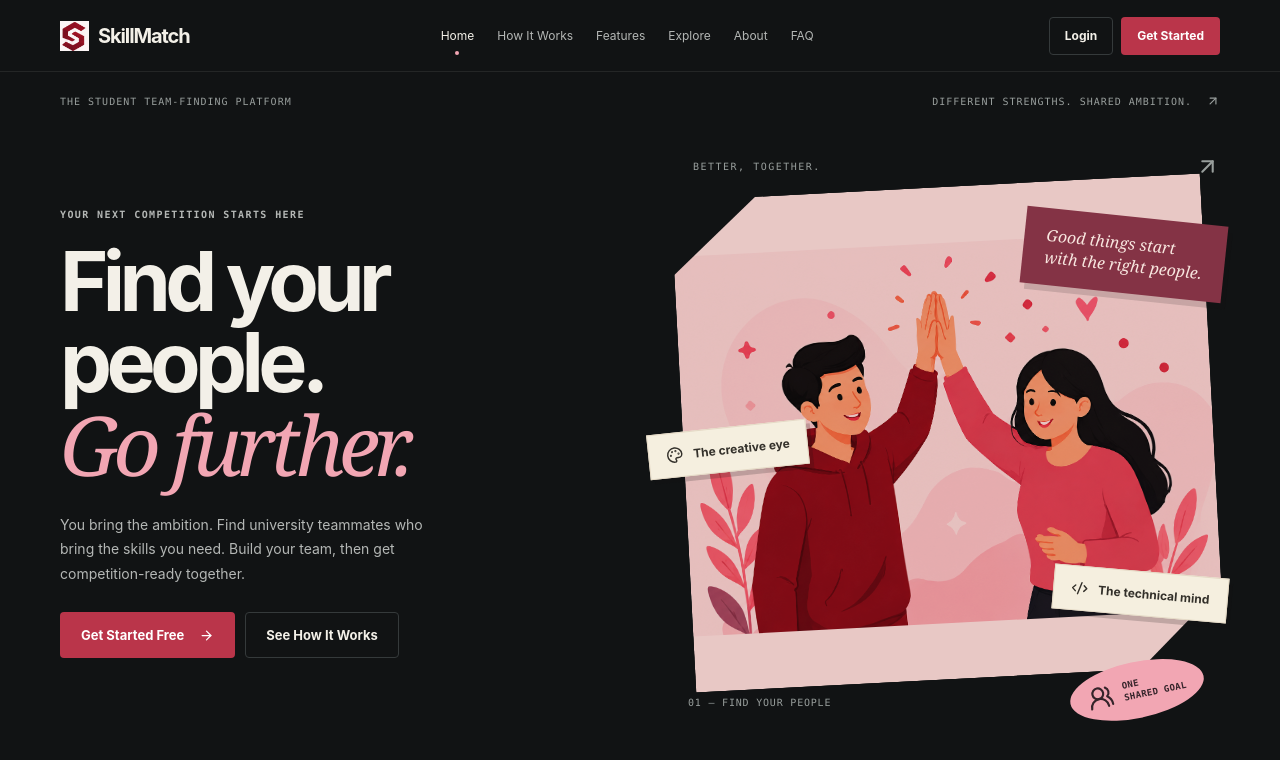
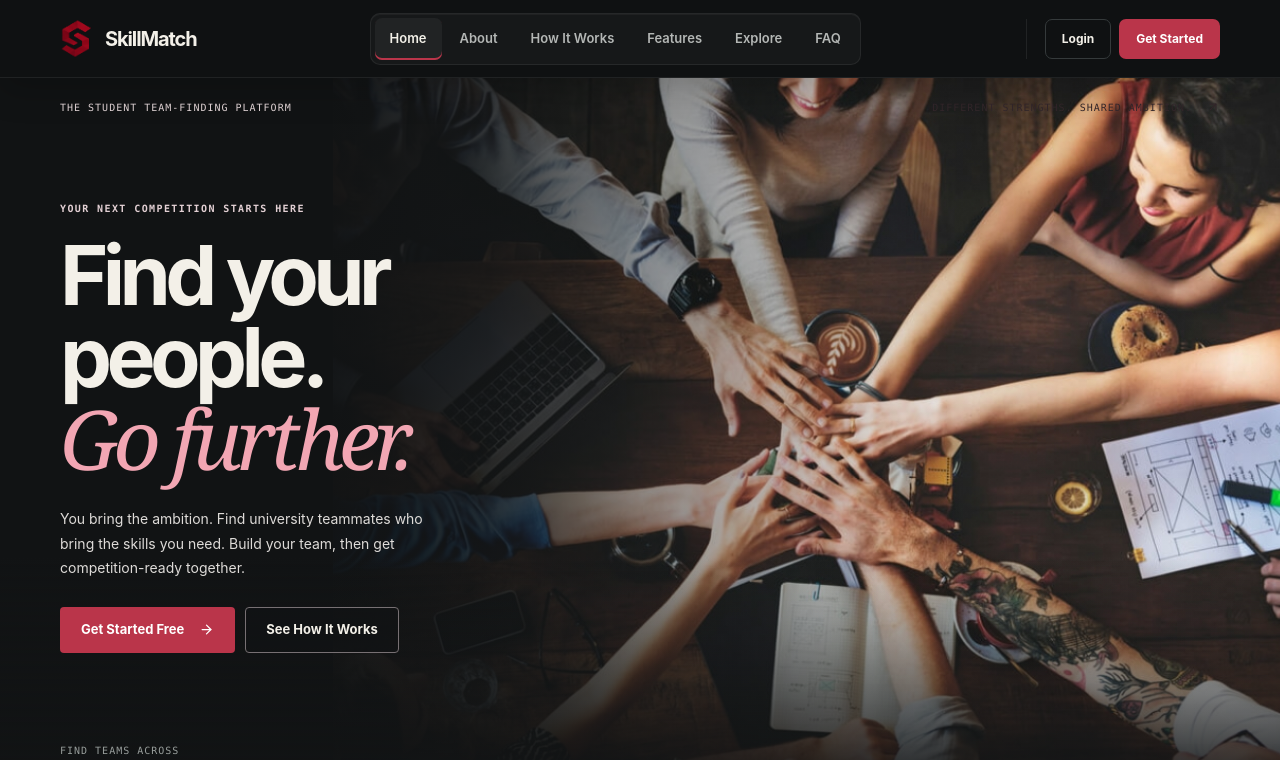
Before and after one commit to noval110/skillmatch, a React (Vite) app in the folder frontend/: page / in a window 1280 px wide. Shown: the top 760 px of the page. Built offline with nearby package versions, Linux system fonts and the light colour scheme; no server answers.

Commit message:
feat: update landing page design

```diff
--- a/frontend/index.html
+++ b/frontend/index.html
@@ -2,7 +2,7 @@
 <html lang="en">
   <head>
     <meta charset="UTF-8" />
-    <link rel="icon" type="image/png" href="/src/assets/branding/skillmatch-logo.png" />
+    <link rel="icon" type="image/png" href="/src/assets/branding/skillmatch-logo-transparent.png" />
     <meta name="viewport" content="width=device-width, initial-scale=1.0" />
     <meta name="description" content="SkillMatch membantu kamu menemukan rekan tim untuk kompetisi apa pun berdasarkan skill, role, minat, dan tingkat kecocokan." />
     <meta name="theme-color" content="#7A1E2C" />
--- /dev/null
+++ b/frontend/src/components/landing/HeroIllustration.jsx
@@ -0,0 +1,11 @@
+import teamworkHero from '../../assets/illustrations/teamwork-hero.jpeg'
+
+import './hero-illustration.css'
+
+export default function HeroIllustration() {
+  return (
+    <div className="hero-illustration" aria-hidden="true">
+      <img src={teamworkHero} alt="" />
+    </div>
+  )
+}
--- a/frontend/src/components/landing/LandingNavbar.jsx
+++ b/frontend/src/components/landing/LandingNavbar.jsx
@@ -5,14 +5,14 @@ import {
 } from 'react'
 import { Link } from 'react-router-dom'
 
-import logo from '../../assets/branding/skillmatch-logo.png'
+import logo from '../../assets/branding/skillmatch-logo-transparent.png'
 
 const links = [
   ['home', 'Home'],
+  ['about', 'About'],
   ['how-it-works', 'How It Works'],
   ['features', 'Features'],
   ['explore', 'Explore'],
-  ['about', 'About'],
   ['faq', 'FAQ'],
 ]
 
@@ -107,7 +107,7 @@ export default function LandingNavbar({
                   }
                   onClick={close}
                 >
-                  {label}
+                  <strong>{label}</strong>
                 </a>
               ),
             )}
--- /dev/null
+++ b/frontend/src/components/landing/hero-illustration.css
@@ -0,0 +1,70 @@
+.landing-hero.landing-hero-immersive {
+  position: relative;
+  isolation: isolate;
+  overflow: hidden;
+  min-height: calc(100svh - 72px);
+  display: flex;
+  flex-direction: column;
+  background: #111314;
+}
+.landing-hero-immersive .hero-illustration {
+  position: absolute;
+  inset: 0 0 0 26%;
+  z-index: -2;
+  pointer-events: none;
+}
+.landing-hero-immersive .hero-illustration img {
+  display: block;
+  width: 100%;
+  height: 100%;
+  object-fit: cover;
+  object-position: 54% center;
+}
+.landing-hero-immersive::after {
+  content: '';
+  position: absolute;
+  inset: 0;
+  z-index: -1;
+  pointer-events: none;
+  background:
+    linear-gradient(0deg, #111314 0%, #111314eb 12%, transparent 40%),
+    linear-gradient(90deg, #111314 0%, #111314fa 25%, #111314d9 38%, #1113147a 50%, #1113141f 70%, transparent 100%);
+}
+.landing-hero-immersive .hero-edition { color: #e5d8d9; }
+.landing-hero-immersive .hero-edition > span:last-child { color: #33272b; }
+.landing-hero-immersive .landing-hero-grid {
+  flex: 1;
+  display: flex;
+  align-items: center;
+  min-height: 590px;
+  padding-block: 65px 90px;
+}
+.landing-hero-immersive .landing-hero-copy { max-width: 540px; }
+.landing-hero-immersive .landing-hero-copy > p { color: #dedbd8; }
+.landing-hero-immersive .landing-eyebrow { color: #e3d0d4; }
+.landing-hero-immersive .landing-button-outline { background: #11131480; border-color: #777073; }
+.landing-hero-immersive .landing-button-outline:hover { background: #30262b; }
+.landing-hero-immersive .hero-competition-types { padding-bottom: 30px; }
+@media (min-width: 601px) and (max-width: 900px) {
+  .landing-hero-immersive .hero-illustration { left: 10%; }
+  .landing-hero-immersive .landing-hero-grid { min-height: 610px; }
+  .landing-hero-immersive::after {
+    background:
+      linear-gradient(0deg, #111314 0%, #111314e6 12%, transparent 50%),
+      linear-gradient(90deg, #111314ed 0%, #111314c9 35%, #11131459 70%, #11131426);
+  }
+  .landing-hero-immersive .hero-illustration img { object-position: 55% center; }
+}
+@media (max-width: 600px) {
+  .landing-hero.landing-hero-immersive { min-height: calc(100svh - 64px); }
+  .landing-hero-immersive .hero-illustration { inset: 0 0 auto; height: 470px; }
+  .landing-hero-immersive .hero-illustration img { object-position: center top; }
+  .landing-hero-immersive::after {
+    background: linear-gradient(180deg, #11131466 0, #11131400 110px, #11131426 230px, #111314d9 370px, #111314 470px);
+  }
+  .landing-hero-immersive .hero-edition { color: #fff; }
+  .landing-hero-immersive .landing-hero-grid { min-height: 0; padding-top: 260px; padding-bottom: 35px; }
+  .landing-hero-immersive .landing-hero-copy { width: 100%; max-width: none; }
+  .landing-hero-immersive .landing-hero-copy > p { max-width: 390px; }
+  .landing-hero-immersive .hero-competition-types { padding-bottom: 28px; }
+}
--- a/frontend/src/pages/LandingPage.jsx
+++ b/frontend/src/pages/LandingPage.jsx
@@ -4,10 +4,8 @@ import {
   Bell,
   Check,
   ClipboardCheck,
-  Code2,
   Gauge,
   MessageCircle,
-  Palette,
   Search,
   Sparkles,
   Target,
@@ -18,8 +16,8 @@ import {
 import { useEffect, useState } from 'react'
 import { Link } from 'react-router-dom'
 
-import brandLogo from '../assets/branding/skillmatch-logo.png'
-import ApprovedAsset from '../components/ApprovedAsset'
+import brandLogo from '../assets/branding/skillmatch-logo-transparent.png'
+import HeroIllustration from '../components/landing/HeroIllustration'
 import FAQAccordion from '../components/landing/FAQAccordion'
 import LandingNavbar from '../components/landing/LandingNavbar'
 import useAuthenticated from '../hooks/useAuthenticated'
@@ -235,9 +233,10 @@ export default function LandingPage() {
 
       <main>
         <section
-          className="landing-hero"
+          className="landing-hero landing-hero-immersive"
           id="home"
         >
+          <HeroIllustration />
           <div className="landing-container hero-edition">
             <span>THE STUDENT TEAM-FINDING PLATFORM</span>
             <span>DIFFERENT STRENGTHS. SHARED AMBITION. <ArrowUpRight size={14} /></span>
@@ -288,17 +287,6 @@ export default function LandingPage() {
 
             </div>
 
-            <div className="landing-hero-visual">
-              <div className="hero-art-caption"><span>BETTER, TOGETHER.</span><ArrowUpRight size={25} /></div>
-              <div className="hero-art-frame">
-                <ApprovedAsset name="register" alt="Two students high-fiving as they build their team" />
-              </div>
-              <div className="hero-note hero-note-left">Good things start<br />with the right people.</div>
-              <div className="hero-role-label role-design"><Palette size={17} /> The creative eye</div>
-              <div className="hero-role-label role-code"><Code2 size={17} /> The technical mind</div>
-              <div className="hero-team-stamp" aria-hidden="true"><UsersRound size={26} /><span>ONE<br />SHARED GOAL</span></div>
-              <span className="hero-art-index">01 &mdash; FIND YOUR PEOPLE</span>
-            </div>
           </div>
 
           <div className="landing-container hero-competition-types">
--- a/frontend/src/styles/landing.css
+++ b/frontend/src/styles/landing.css
@@ -43,20 +43,21 @@ html:has(.landing-page) { scroll-behavior: smooth; }
 .landing-button-outline:hover { background: var(--lp-surface); border-color: #858a86; }
 .landing-text-link { display: inline-flex; align-items: center; gap: 24px; margin-top: 24px; padding-bottom: 6px; border-bottom: 1px solid #f2a6b355; color: var(--lp-pink); text-decoration: none; font-size: 13px; font-weight: 650; }
 .landing-text-link:hover { border-color: var(--lp-pink); }
-/* Compact masthead */
-.landing-nav-shell { position: sticky; top: 0; height: 72px; z-index: 100; background: #111314; border-bottom: 1px solid var(--lp-border-soft); }
-.landing-nav { height: 100%; display: flex; align-items: center; gap: 36px; }
-.landing-brand { display: flex; align-items: center; gap: 9px; color: var(--lp-text); text-decoration: none; }
+/* Layered masthead: brand, ordered journey, then account actions. */
+.landing-nav-shell { position: sticky; top: 0; height: 78px; z-index: 100; background: #101213e8; border-bottom: 1px solid #ffffff12; box-shadow: 0 12px 35px #0003; backdrop-filter: blur(18px); }
+.landing-nav { height: 100%; display: flex; align-items: center; gap: 30px; }
+.landing-brand { display: flex; align-items: center; gap: 11px; color: var(--lp-text); text-decoration: none; }
 .landing-brand strong { font-size: 20px; letter-spacing: -.055em; }
-.landing-brand-mark, .landing-footer-brand > span { width: 29px; height: 30px; overflow: hidden; position: relative; flex-shrink: 0; }
-.landing-brand-mark img, .landing-footer-brand img { position: absolute; width: 61px; max-width: none; top: -8px; left: -16px; }
-.landing-nav-content { display: flex; align-items: center; flex: 1; gap: 20px; }
-.landing-links { display: flex; align-items: center; gap: 23px; margin-inline: auto; }
-.landing-links a { position: relative; color: var(--lp-copy); font-size: 12px; text-decoration: none; white-space: nowrap; }
-.landing-links a.active, .landing-links a:hover { color: var(--lp-text); }
-.landing-links a.active::after { content: ''; position: absolute; width: 4px; height: 4px; border-radius: 50%; background: var(--lp-pink); left: calc(50% - 2px); bottom: -10px; }
-.landing-nav-actions { display: flex; gap: 8px; }
-.landing-nav-actions .landing-button { min-height: 38px; padding-inline: 15px; font-size: 12px; }
+.landing-brand-mark, .landing-footer-brand > span { width: 34px; height: 38px; overflow: hidden; position: relative; flex-shrink: 0; }
+.landing-brand-mark img, .landing-footer-brand img { position: absolute; width: 68px; max-width: none; top: -10px; left: -17px; }
+.landing-nav-content { display: flex; align-items: center; flex: 1; min-width: 0; gap: 22px; }
+.landing-links { display: flex; align-items: stretch; gap: 3px; margin-inline: auto; padding: 4px; border: 1px solid #ffffff12; border-radius: 10px; background: #ffffff08; box-shadow: inset 0 1px #ffffff0a; }
+.landing-links a { position: relative; display: flex; align-items: center; min-height: 42px; padding: 0 15px; border-radius: 7px; color: var(--lp-copy); text-decoration: none; white-space: nowrap; transition: color .2s, background .2s, box-shadow .2s; }
+.landing-links a > strong { font-size: 13px; font-weight: 600; }
+.landing-links a.active, .landing-links a:hover { color: var(--lp-text); background: #ffffff0c; }
+.landing-links a.active { box-shadow: inset 0 -2px var(--lp-brand); }
+.landing-nav-actions { display: flex; gap: 8px; padding-left: 18px; border-left: 1px solid #ffffff14; }
+.landing-nav-actions .landing-button { min-height: 40px; padding-inline: 16px; border-radius: 7px; font-size: 12px; }
 .landing-menu-toggle { display: none; }
 /* Hero: oversized type, one deliberate art composition. */
 .hero-edition { display: flex; align-items: center; justify-content: space-between; padding-block: 22px; color: var(--lp-muted); font: 10px/1.3 'Consolas', monospace; letter-spacing: .1em; }
@@ -271,13 +272,14 @@ html:has(.landing-page) { scroll-behavior: smooth; }
   .cta-path strong { font-size: 13px; }
   .landing-nav-shell { height: 64px; }
   .landing-menu-toggle { display: grid; place-items: center; width: 44px; height: 44px; margin-left: auto; background: transparent; color: var(--lp-text); border: 1px solid var(--lp-border); border-radius: 4px; }
-  .landing-nav-content { display: none; position: absolute; left: 24px; right: 24px; top: 64px; padding: 18px; background: #181a1b; border: 1px solid var(--lp-border); box-shadow: 0 15px 30px #0005; }
+  .landing-nav-content { display: none; position: absolute; left: 24px; right: 24px; top: 64px; padding: 12px; background: #181a1bf5; border: 1px solid var(--lp-border); border-radius: 12px; box-shadow: 0 18px 45px #0008; backdrop-filter: blur(18px); }
   .landing-nav-content.is-open { display: block; }
-  .landing-links { display: grid; gap: 0; }
-  .landing-links a { padding: 13px 5px; font-size: 14px; }
+  .landing-links { display: grid; gap: 2px; margin: 0; padding: 0; border: 0; background: transparent; box-shadow: none; }
+  .landing-links a { min-height: 44px; padding: 0 11px; font-size: 14px; }
+  .landing-links a > strong { font-size: 13px; }
   .landing-links a.active::after { display: none; }
-  .landing-links a.active { color: var(--lp-pink); }
-  .landing-nav-actions { display: grid; grid-template-columns: 1fr 1fr; margin-top: 12px; }
+  .landing-links a.active { color: var(--lp-pink); box-shadow: inset 3px 0 var(--lp-brand); }
+  .landing-nav-actions { display: grid; grid-template-columns: 1fr 1fr; margin-top: 12px; padding: 12px 0 0; border-top: 1px solid #ffffff14; border-left: 0; }
   .landing-nav-actions .landing-button { min-height: 44px; }
   .hero-edition span:last-child { display: none; }
   .landing-hero h1 { font-size: clamp(48px, 7.8vw, 69px); }
```
Also changed, not shown: frontend/src/assets/branding/skillmatch-logo-transparent.png (added), frontend/src/assets/illustrations/teamwork-hero.jpeg (added).
